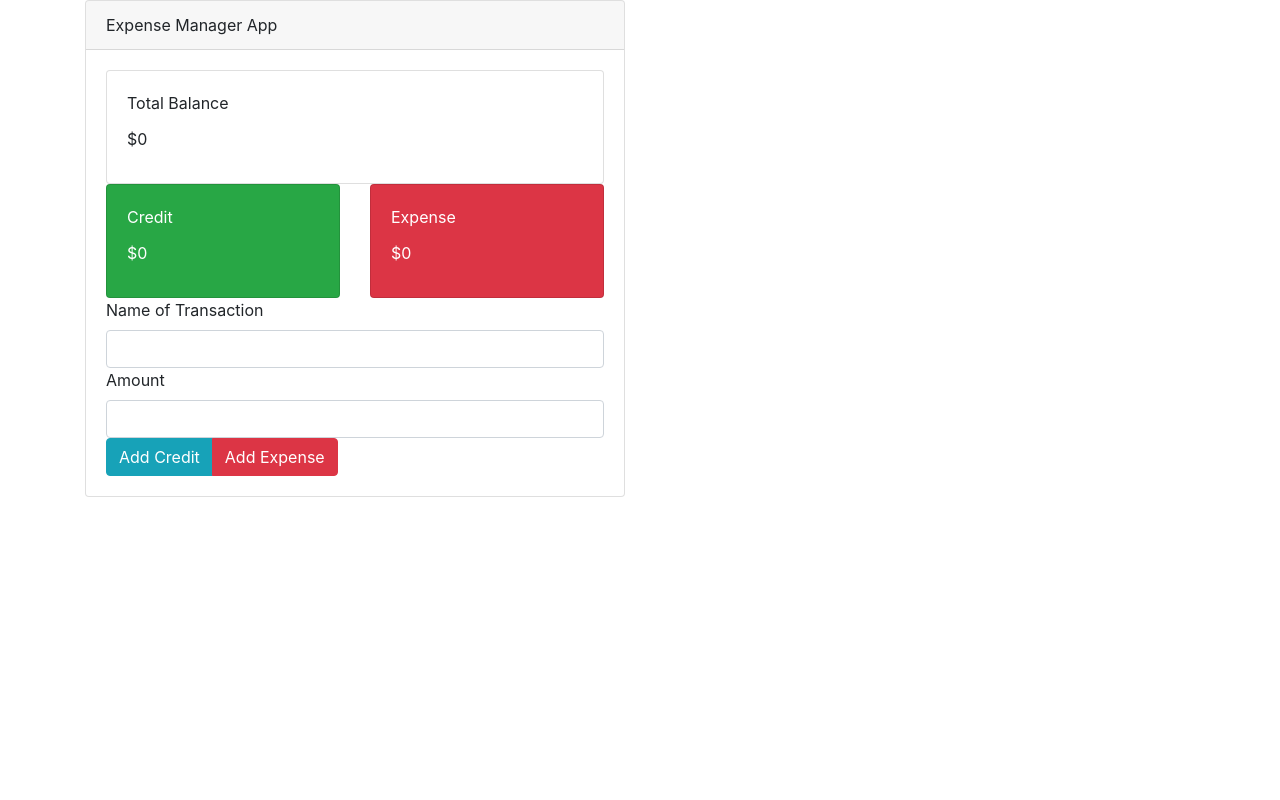
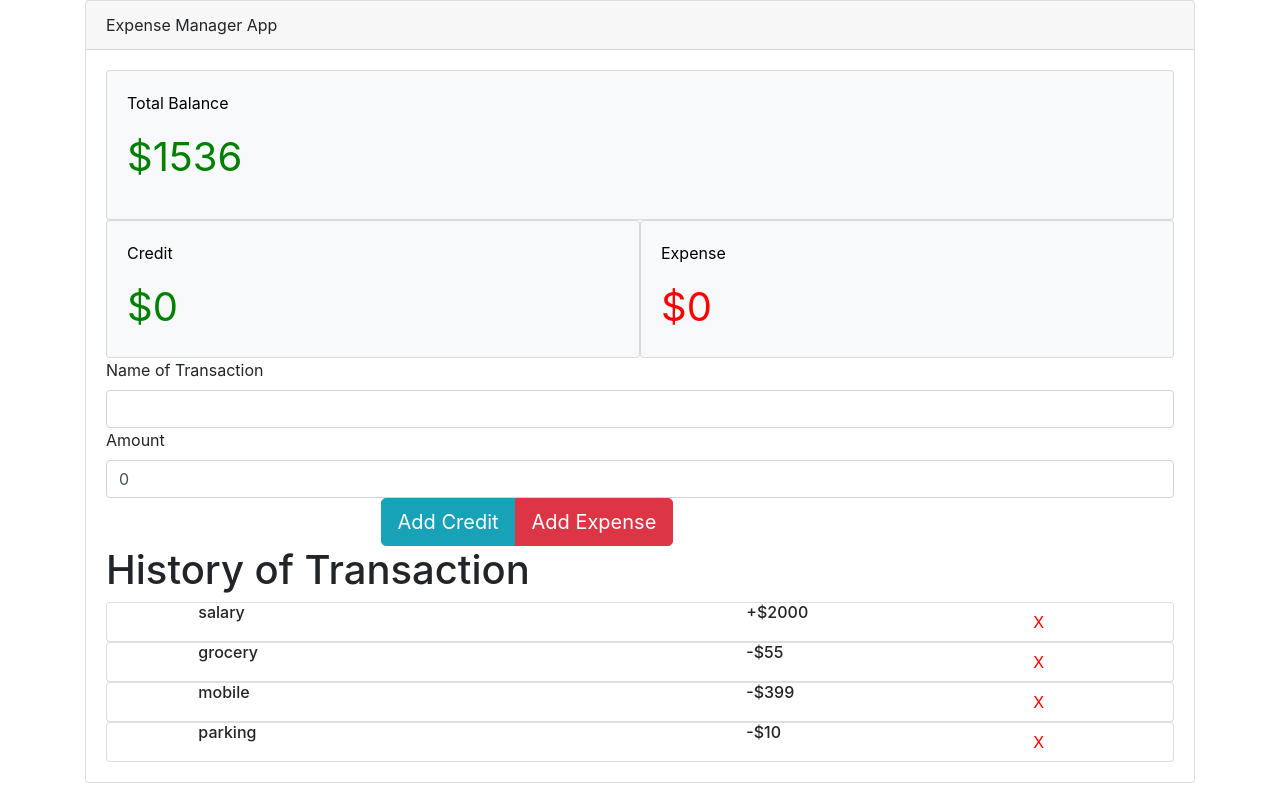
Before and after one commit to HunainAnis/ExpenseManager, a React (Create React App) app: page / in a window 1280 px wide. Built offline with nearby package versions, Linux system fonts and the light colour scheme.

Commit message:
basic running app

```diff
--- a/src/App.js
+++ b/src/App.js
@@ -1,12 +1,14 @@
 import React from 'react';
-import logo from './logo.svg';
 import './App.css';
 import Main from './components/mainComponent';
+import { GlobalProvider } from './MainState';
 
 function App() {
   return (
     <div>
-      <Main />
+      <GlobalProvider>
+        <Main />
+      </GlobalProvider>
     </div>
   );
 }
--- /dev/null
+++ b/src/MainState.js
@@ -0,0 +1,22 @@
+import React, { createContext, useReducer } from 'react'
+import { reducer } from './appReducer'
+
+const initialState = {
+    transactions: [
+        {id:1, name: 'salary', amount: '2000', type:'credit'},
+        {id:2, name: 'grocery', amount: '-55', type:'expense'},
+        {id:3, name: 'mobile', amount: '-399', type:'expense'},
+        {id:4, name: 'parking', amount: '-10', type:'expense'},
+    ]
+}
+
+export const GlobalContext = createContext(initialState)
+
+export const GlobalProvider = ({ children }) => {
+    const [ state, dispatch ] = useReducer(reducer, initialState)
+    return (
+        <GlobalContext.Provider value={{ transactions: state.transactions}}>
+            {children}
+        </GlobalContext.Provider>
+    )
+}
--- /dev/null
+++ b/src/appReducer.js
@@ -0,0 +1,8 @@
+export const reducer = (action, state={}) => {
+    switch(action.type) {
+        case "ADD_TRANSACTION":
+            return state
+        default:
+            return state
+    }
+}
--- /dev/null
+++ b/src/components/allTransactions.js
@@ -0,0 +1,28 @@
+import React, { useContext } from 'react'
+import { Row, Col, Card, Button } from 'reactstrap'
+import { GlobalContext } from '../MainState'
+
+
+export const AllTransactions = () => {
+    const context = useContext(GlobalContext)
+    console.log(context)
+    return(
+        <Row>
+            <Col>
+                <h1>History of Transaction</h1>
+                {
+                    context.transactions.length !== 0 &&
+                    context.transactions.map(trans => (
+                        <Card key={trans.id}>
+                            <Row>
+                                <Col xs={{ size:6, offset:1 }}><h6 style={{marginTop:'auto', marginBottom:'auto'}}>{trans.name}</h6></Col>
+                                <Col xs='3'><h6 style={{marginTop:'auto', marginBottom:'auto'}}>{trans.type === 'expense'?'-':'+'}${Math.abs(trans.amount)}</h6></Col>
+                                <Col><Button color='white' style={{color:'red'}}>X</Button></Col>
+                            </Row>
+                        </Card>
+                    ))
+                }
+            </Col>
+        </Row>
+    )
+}
--- /dev/null
+++ b/src/components/creditExpenseTiles.js
@@ -0,0 +1,33 @@
+import React, { useContext, useState } from 'react'
+import { Row, Col, Card, CardTitle, CardText } from 'reactstrap'
+import { GlobalContext } from '../MainState'
+
+export const MainTiles = () => {
+    const state = useContext(GlobalContext)
+    let sumOfTransactions = 0
+    state.transactions.map(i=>(
+        sumOfTransactions = sumOfTransactions + parseInt(i.amount)
+    ))
+    return(
+        <>
+            <Card color='light' body>
+                <CardTitle style={{color:'black'}} >Total Balance</CardTitle>
+                <CardTitle style={{ fontSize: 40, color:'green'}}>${sumOfTransactions}</CardTitle>
+            </Card>
+            <Row>
+                <Col xs='6' style={{paddingRight:0}} sm={{ size: 6}}>
+                    <Card body color='light'>
+                        <CardTitle style={{color:'black'}} >Credit</CardTitle>
+                        <CardText style={{ fontSize: 40, color:'green'}} >$0</CardText>
+                    </Card>
+                </Col>
+                <Col xs='6' style={{paddingLeft:0}} sm={{ size: 6}}>
+                    <Card body color='light'>
+                        <CardTitle style={{color:'black'}} >Expense</CardTitle>
+                        <CardText style={{ fontSize: 40, color:'red'}} >$0</CardText>
+                    </Card>
+                </Col>
+            </Row>
+        </>
+    )
+}
--- /dev/null
+++ b/src/components/inputForm.js
@@ -0,0 +1,27 @@
+import React, { useState } from 'react'
+import { Row, Col, Form, Label, Input, Button, ButtonGroup } from 'reactstrap'
+
+export const InputForm = () => {
+    const [name, setName] = useState('')
+    const [amount, setAmount] = useState(0)
+    return(
+        <Row>
+            <Col>
+            <Form>
+                <Label>Name of Transaction</Label>
+                <Input onChange={(e)=>setName(e.target.value)} value = {name} type='text' />
+                <Label>Amount</Label>
+                <Input onChange={(e)=>setAmount(e.target.value)} value = {amount} type='number' />
+                <Row>
+                    <Col sm={{size:4, offset:3}} xs={{size:10, offset:1}}>
+                        <ButtonGroup>
+                            <Button size='lg' color='info'>Add Credit</Button>
+                            <Button size='lg' color='danger'>Add Expense</Button>
+                        </ButtonGroup>
+                    </Col>
+                </Row>
+            </Form>
+            </Col>
+        </Row>
+    )
+}
--- a/src/components/mainComponent.js
+++ b/src/components/mainComponent.js
@@ -1,48 +1,23 @@
 import React from 'react'
-import { Card, CardTitle, CardHeader, CardBody, Container, Row, Col, Input, Label, Form, Button, ButtonGroup } from 'reactstrap'
+import { Card, CardHeader, CardBody, Container, Row, Col } from 'reactstrap'
+import { InputForm } from './inputForm'
+import { MainTiles } from './creditExpenseTiles'
+import { AllTransactions } from './allTransactions'
 
 const Main = () => {
+
     return(
         <div>
             <Container>
-                <Row sm='2'>
+                <Row sm='8'>
                     <Col>
                         <Card>
                             <CardHeader>Expense Manager App</CardHeader>
-                                <CardBody>
-                                    <Card body>
-                                        <CardTitle>Total Balance</CardTitle>
-                                        <CardTitle>$0</CardTitle>
-                                    </Card>
-                                    <Row>
-                                        <Col sm={{ size: 6}}>
-                                            <Card body color='success'>
-                                                <CardTitle style={{color:'white'}} >Credit</CardTitle>
-                                                <CardTitle style={{color:'white'}} >$0</CardTitle>
-                                            </Card>
-                                        </Col>
-                                        <Col sm={{ size: 6}}>
-                                            <Card body color='danger'>
-                                                <CardTitle style={{color:'white'}} >Expense</CardTitle>
-                                                <CardTitle style={{color:'white'}} >$0</CardTitle>
-                                            </Card>
-                                        </Col>
-                                    </Row>
-                                    <Row>
-                                        <Col>
-                                        <Form>
-                                            <Label>Name of Transaction</Label>
-                                            <Input type='text' />
-                                            <Label>Amount</Label>
-                                            <Input type='number' />
-                                            <ButtonGroup>
-                                                <Button color='info'>Add Credit</Button>
-                                                <Button color='danger'>Add Expense</Button>
-                                            </ButtonGroup>
-                                        </Form>
-                                        </Col>
-                                    </Row>
-                                </CardBody>
+                            <CardBody>
+                                <MainTiles />
+                                <InputForm />
+                                <AllTransactions />
+                            </CardBody>
                         </Card>
                     </Col>
                 </Row>
```
